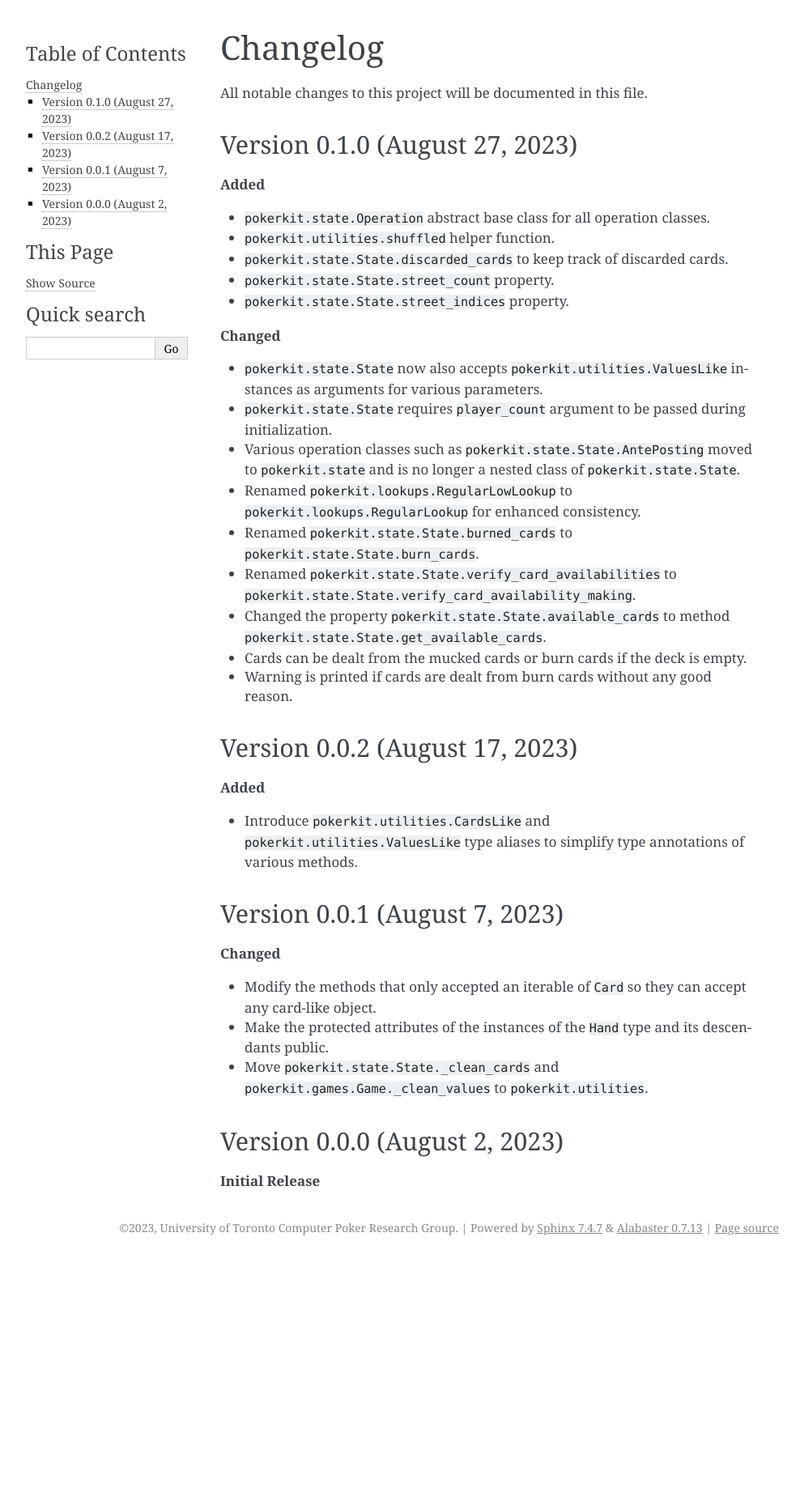
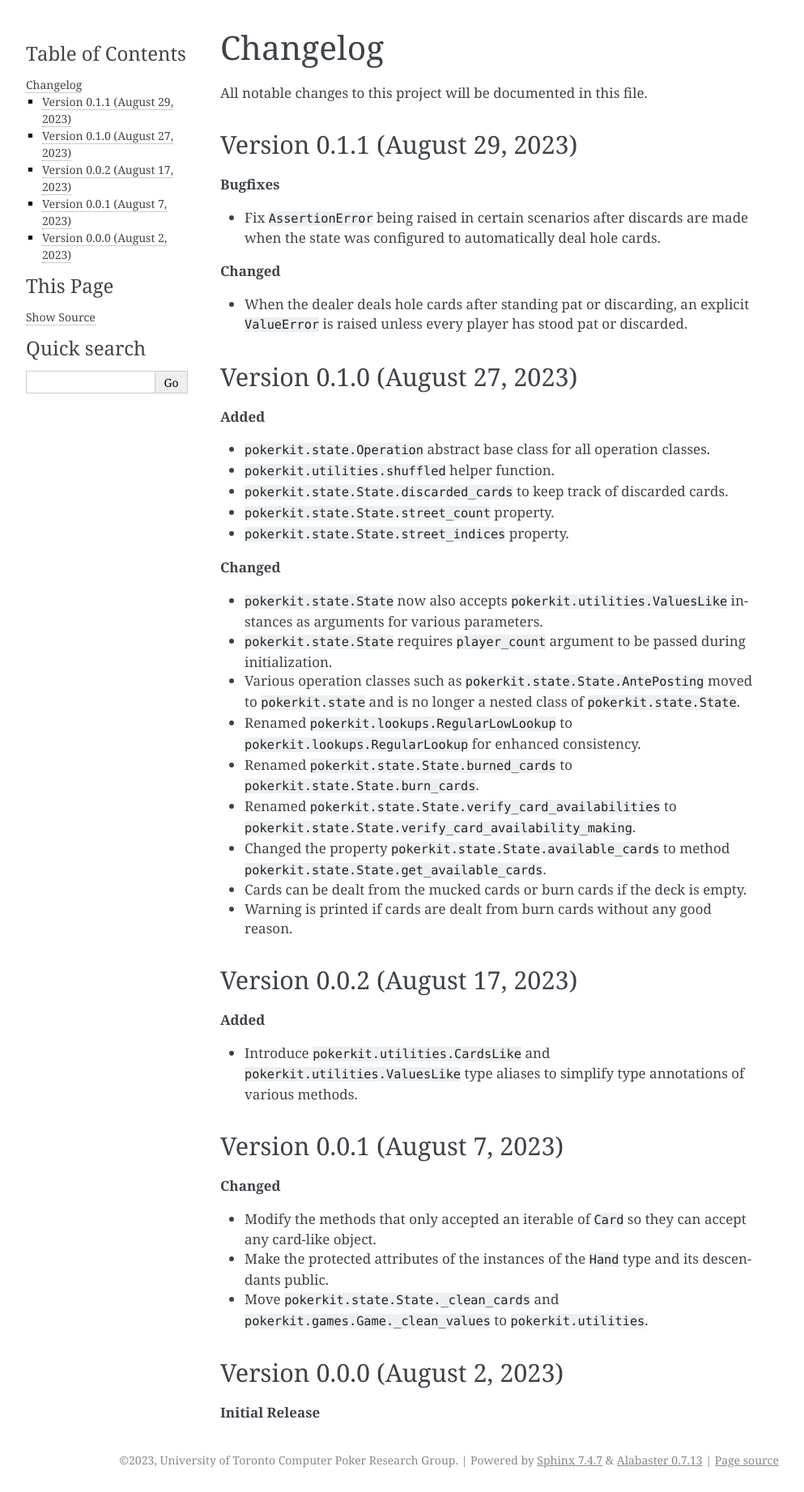
Before and after one commit to WTEngineer/pockerkit_python, a Sphinx documentation site: the page built from docs/changelog.rst, in a window 1280 px wide. Shown: the whole page at 81% size, without its empty margins (148-1141 px from the left). Built offline with Sphinx 7.4.7, drawn with Linux system fonts in a browser that asks for light colours; before the commit the page ends 1556 px from its top, so only the background shows below that.

Commit message:
Release Version 0.1.1

```diff
--- a/CHANGELOG.rst
+++ b/CHANGELOG.rst
@@ -3,6 +3,19 @@ Changelog
 =========
 
 All notable changes to this project will be documented in this file.
+
+Version 0.1.1 (August 29, 2023)
+-------------------------------
+
+**Bugfixes**
+
+- Fix ``AssertionError`` being raised in certain scenarios after discards are
+  made when the state was configured to automatically deal hole cards.
+
+**Changed**
+
+- When the dealer deals hole cards after standing pat or discarding, an explicit
+  ``ValueError`` is raised unless every player has stood pat or discarded.
 
 Version 0.1.0 (August 27, 2023)
 -------------------------------
--- a/docs/conf.py
+++ b/docs/conf.py
@@ -14,7 +14,7 @@ sys.path.insert(0, os.path.abspath('..'))
 project = 'PokerKit'
 copyright = '2023, University of Toronto Computer Poker Research Group'
 author = 'University of Toronto Computer Poker Research Group'
-release = '0.1.0'
+release = '0.1.1'
 
 # -- General configuration ---------------------------------------------------
 # https://www.sphinx-doc.org/en/master/usage/configuration.html#general-configuration
--- a/setup.py
+++ b/setup.py
@@ -7,7 +7,7 @@ with open('README.rst', 'r') as file:
 
 setup(
     name='pokerkit',
-    version='0.1.0',
+    version='0.1.1',
     description='A Python package for various poker tools',
     long_description=long_description,
     long_description_content_type='text/x-rst',
```
Also changed, not shown: 1 other file.
